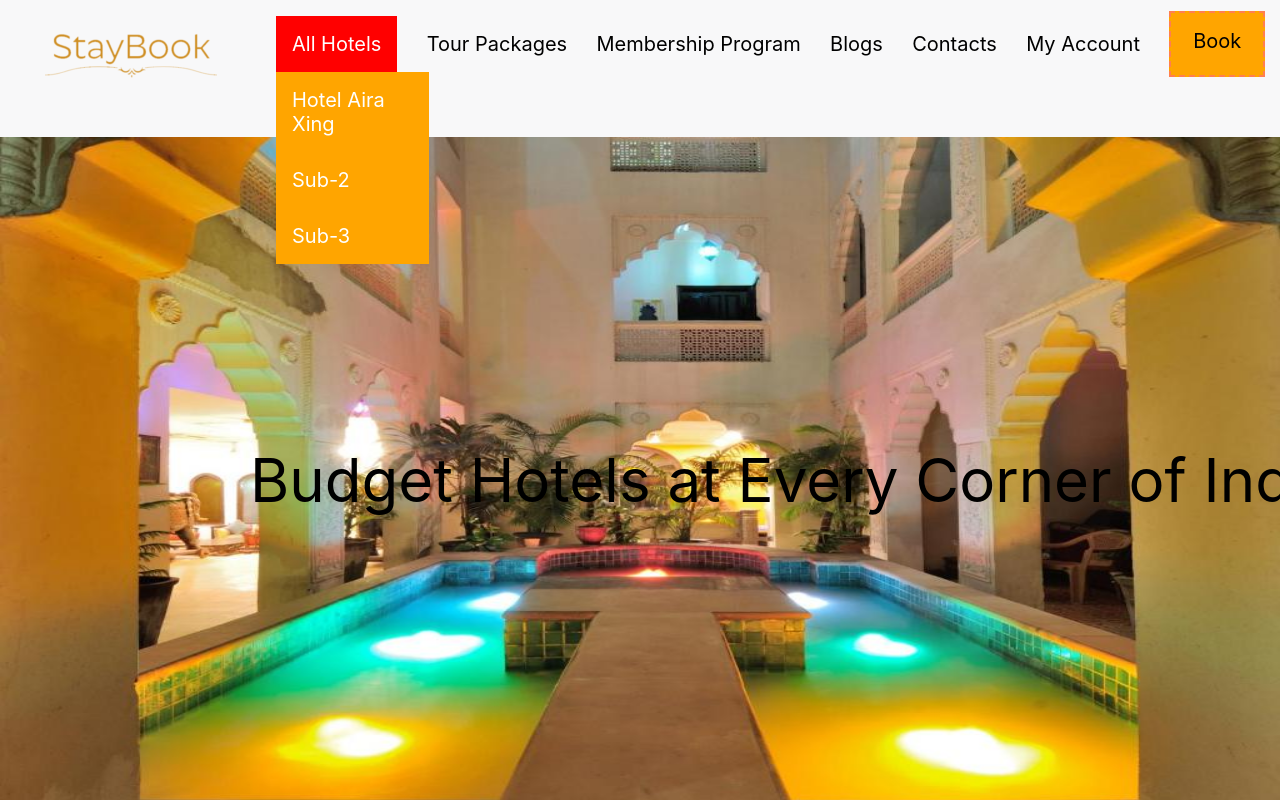
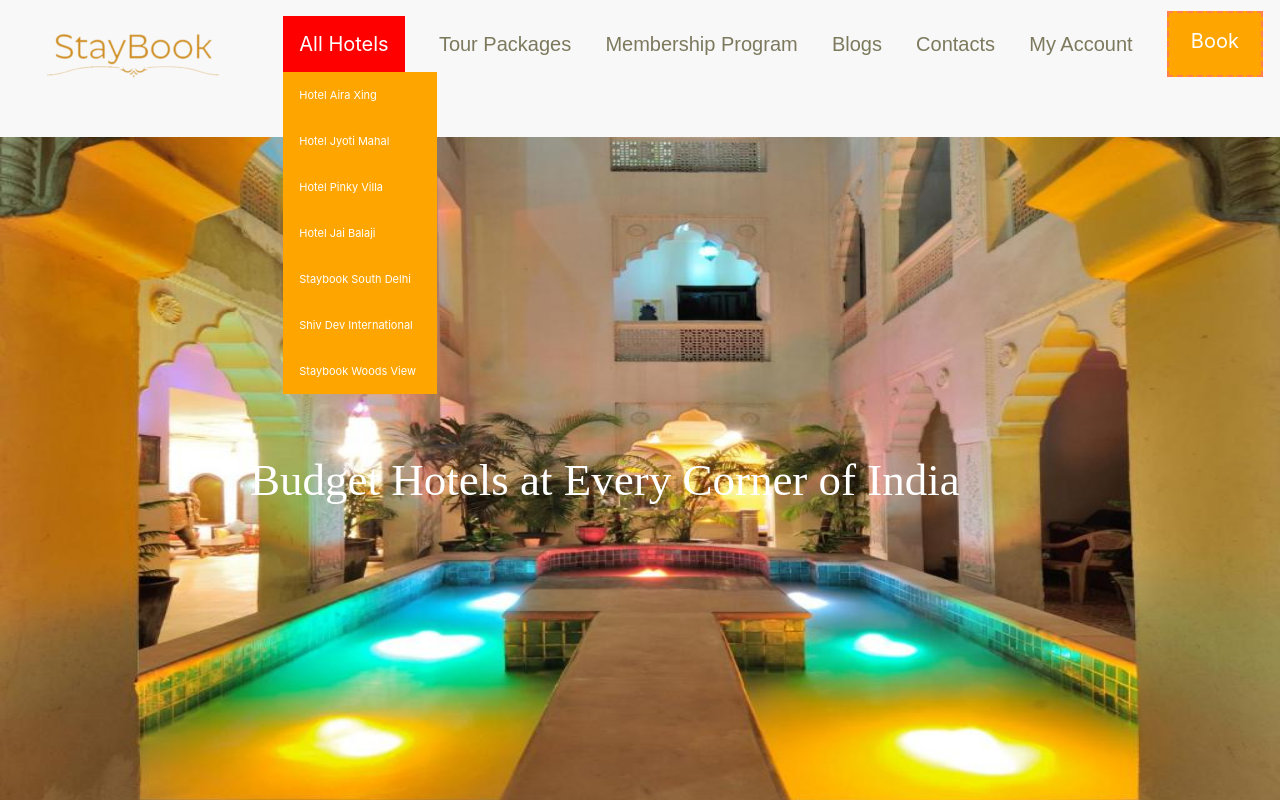
Before and after one commit to anjanayraina/staybook_landing, a React (Create React App) app: page / in a window 1280 px wide. Both pictures are taken after a click on the link "All Hotels". Shown: the top 800 px of the page. Built offline with nearby package versions, Linux system fonts and the light colour scheme.

Commit message:
Navbar All Done

```diff
--- a/src/Components/Dropdown.js
+++ b/src/Components/Dropdown.js
@@ -8,9 +8,13 @@ return(
   <ul>
     <li><a href="#" aria-haspopup="true">All Hotels</a>
       <ul class="dropdown" aria-label="submenu">
-        <li><a href="#">Hotel Aira Xing</a></li>
-        <li><a href="#">Sub-2</a></li>
-        <li><a href="#">Sub-3</a></li>
+        <li className = "hotels"><a href="#" >Hotel Aira Xing</a></li>
+        <li className = "hotels"><a href="#" >Hotel Jyoti Mahal</a></li>
+        <li className = "hotels"><a href="#" >Hotel Pinky Villa</a></li>
+        <li className = "hotels"><a href="#" >Hotel Jai Balaji</a></li>
+        <li  className = "hotels"><a href="#">Staybook South Delhi</a></li>
+        <li className = "hotels"><a href="#" >Shiv Dev International</a></li>
+        <li className = "hotels"><a href="#" >Staybook Woods View </a></li>
       </ul>
     </li>
 
--- a/src/Components/ImageAndBody.js
+++ b/src/Components/ImageAndBody.js
@@ -3,9 +3,9 @@ import image from "../images/hotelimage.jpg";
 import '../styles/ImageAndBody.css'
  function ImageAndBody() {
   return (
-    <div class="container">
+    <div className ="container">
     <img src={image} alt="Logo" className = "HotelImage"/>
-    <div class="centered">Budget Hotels at Every Corner of India</div>
+    <div className ="centered">Budget Hotels at Every Corner of India</div>
 
   </div>
   )
--- a/src/styles/Dropdown.css
+++ b/src/styles/Dropdown.css
@@ -65,3 +65,10 @@ a {
     clear: both;
     width: 100%;
   }
+
+ .hotels{
+
+
+font-size: 11px;
+
+ }
--- a/src/styles/ImageAndBody.css
+++ b/src/styles/ImageAndBody.css
@@ -18,4 +18,5 @@
     top: 60%;
     left: 50%;
     transform: translate(-50%, -50%);
+    color: white; font-family: 'Trocchi', serif; font-size: 45px; font-weight: normal;
   }
--- a/src/styles/Navbar.css
+++ b/src/styles/Navbar.css
@@ -40,7 +40,8 @@ justify-content: space-around;
   text-align: center;
   font: impact;
 
-  color: black;
+
+  color: white;
   background: orange;
   display: block;
   float: left;
@@ -54,33 +55,38 @@ justify-content: space-around;
 
 .TourPackage{
 font-size:20px;
-
+color: #7c795d; font-family: 'Source Sans Pro', sans-serif; font-size: 20px; font-weight: 400; line-height: 32px;
 font: impact;
 }
 
 .Membership{
   font-size:20px;
-
+  color: #7c795d; font-family: 'Source Sans Pro', sans-serif; font-size: 20px; font-weight: 400; line-height: 32px;
   font: impact;
   }
 
   .Blogs{
     font-size:20px;
-
+    color: #7c795d; font-family: 'Source Sans Pro', sans-serif; font-size: 20px; font-weight: 400; line-height: 32px;
     font: impact;
   }
 
   .Contacts{
 
     font-size:20px;
+    color: #7c795d;
+     font-family: 'Source Sans Pro', sans-serif;
+     font-size: 20px;
 
-  font: impact;
+     font-weight: 400;
+     line-height: 32px;
+  /* font: impact; */
   }
 
   .MyAccount{
 
     font-size:20px;
-
+    color: #7c795d; font-family: 'Source Sans Pro', sans-serif; font-size: 20px; font-weight: 400; line-height: 32px;
     font: impact;
 
   }
```
